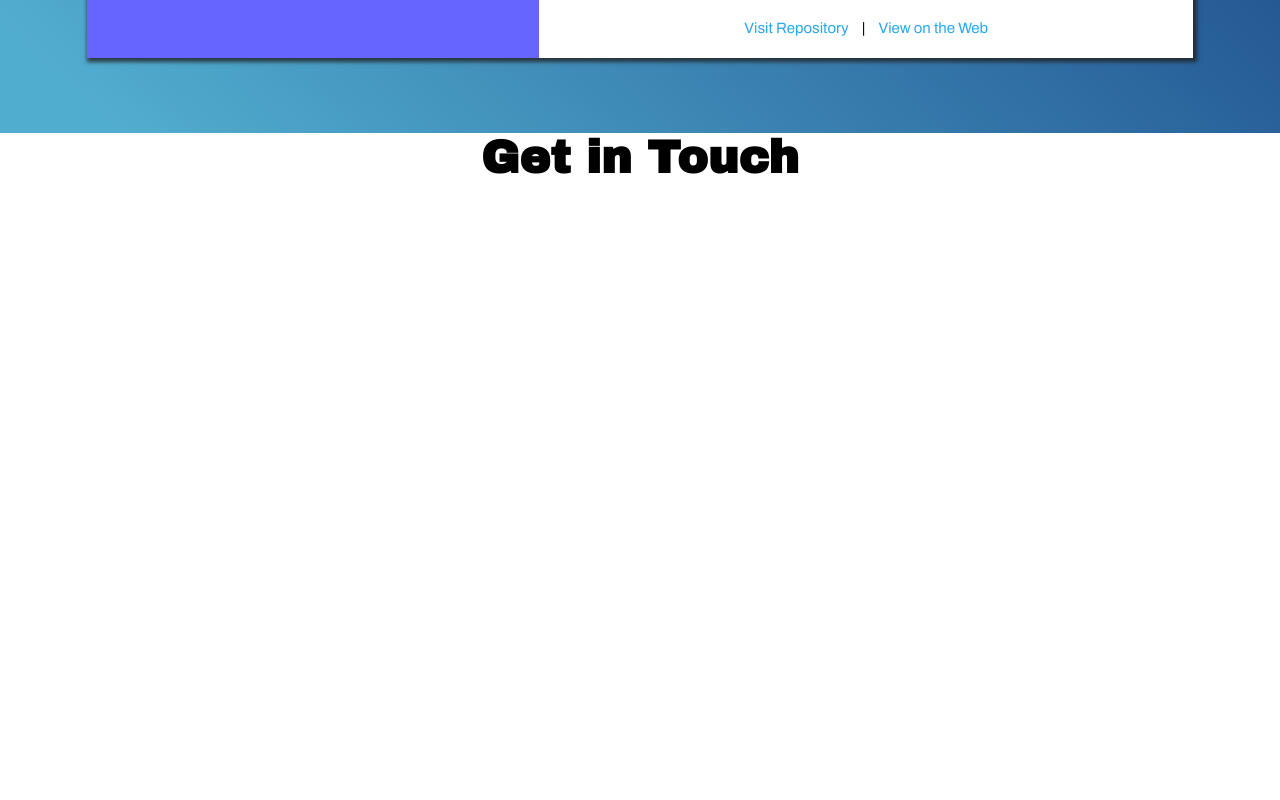
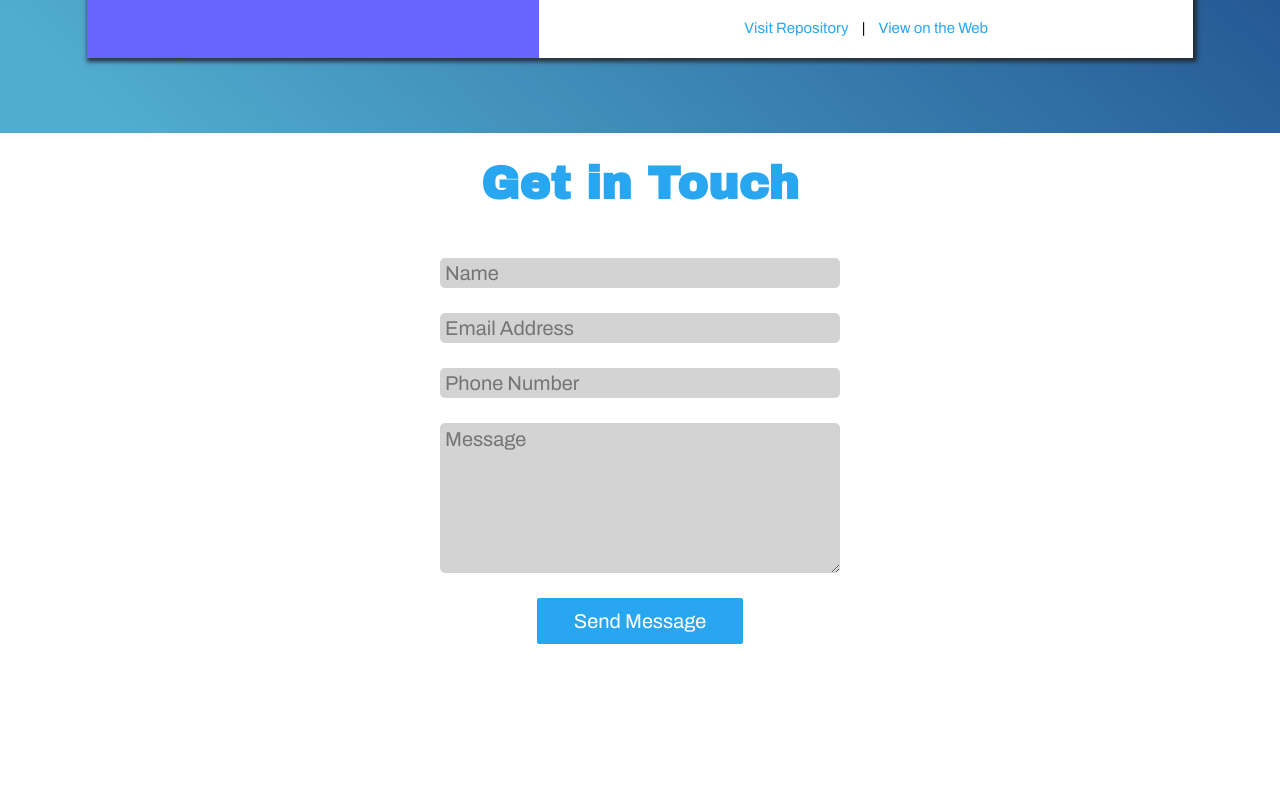
Before and after one commit to paulstgermain/portfolio-v2, a React (Create React App) app: page / in a window 1280 px wide. Shown: the part 3120-3920 px from the top of the page. Built offline with nearby package versions, Linux system fonts and the light colour scheme; a web font is replaced by a local one.

Commit message:
completes contact component

```diff
--- a/package.json
+++ b/package.json
@@ -3,6 +3,7 @@
   "version": "0.1.0",
   "private": true,
   "dependencies": {
+    "@formspree/react": "^2.2.3",
     "@testing-library/jest-dom": "^5.11.9",
     "@testing-library/react": "^11.2.5",
     "@testing-library/user-event": "^12.8.3",
--- a/public/index.html
+++ b/public/index.html
@@ -27,7 +27,7 @@
       work correctly both with client-side routing and a non-root public URL.
       Learn how to configure a non-root public URL by running `npm run build`.
     -->
-    <title>React App</title>
+    <title>Paul St.Germain - Portfolio</title>
   </head>
   <body>
     <noscript>You need to enable JavaScript to run this app.</noscript>
--- a/src/components/Contact.js
+++ b/src/components/Contact.js
@@ -1,16 +1,25 @@
 import styled from 'styled-components';
+
+import ContactForm from './ContactForm';
 
 export default function Contact(){
 
     return(
         <StyledContact>
             <h2>Get in Touch</h2>
+            <ContactForm />
         </StyledContact>
     )
 }
 
 const StyledContact = styled.div`
     width: 100%;
-    height: 92vh;
+    height: 100vh;
+    padding: 2%;
+
+    h2 {
+        color: #28A7F0;
+        margin-bottom: 4%;
+    }
 
 `
--- /dev/null
+++ b/src/components/ContactForm.js
@@ -0,0 +1,119 @@
+import React from 'react';
+import { useForm, ValidationError } from '@formspree/react';
+
+import styled from 'styled-components';
+
+export default function ContactForm() {
+  const [state, handleSubmit] = useForm("xeqpkroj");
+  if (state.succeeded) {
+      return <p style={{fontSize: '3.2rem', textAlign: 'center', marginTop: '180px'}}>Thanks for reaching out - I'll be in touch!</p>;
+  }
+  return (
+      <StyledForm onSubmit={handleSubmit}>
+      {/* <label htmlFor="name">
+          Name
+      </label> */}
+      <input
+      id="name"
+      type="text"
+      name="name"
+      placeholder="Name" />
+      <ValidationError
+        prefix="Name"
+        field="name"
+        errors={state.errors}
+      />
+      {/* <label htmlFor="email">
+        Email Address
+      </label> */}
+      <input
+        id="email"
+        type="email"
+        name="email"
+        placeholder='Email Address'
+      />
+      <ValidationError
+        prefix="Email"
+        field="email"
+        errors={state.errors}
+      />
+      {/* <label htmlFor="phone">
+          Phone Number
+      </label> */}
+      <input
+      id="phone"
+      type="text"
+      name="phone"
+      placeholder='Phone Number'
+      />
+      <ValidationError
+        prefix="Phone"
+        field="phone"
+        errors={state.errors}
+      />
+      {/* <label htmlFor='message'>
+          Message
+      </label> */}
+      <textarea
+        id="message"
+        name="message"
+        placeholder="Message"
+      />
+      <ValidationError
+        prefix="Message"
+        field="message"
+        errors={state.errors}
+      />
+      <button type="submit" disabled={state.submitting}>
+        Send Message
+      </button>
+    </StyledForm>
+  );
+}
+
+const StyledForm = styled.form`
+    font-size: 3.2rem;
+    display: flex;
+    flex-direction: column;
+    justify-content: center;
+    align-items: center;
+
+    .success {
+        font-size: 3.2rem!important;
+    }
+
+    label {
+        margin-bottom: 10px;
+    }
+
+    input, textarea {
+        width: 400px;
+        margin-bottom: 25px;
+        border: none;
+        border-radius: 5px;
+        background-color: lightgrey;
+        padding: 5px;
+    }
+
+    input {
+        height: 30px;
+    }
+
+    textarea {
+        height: 150px;
+    }
+
+    button {
+        padding: 1% 3%;
+        border: none;
+        border-radius: 2px;
+        background-color: #28A7F0;
+        color: #ffffff;
+        transition: .3s ease-in-out;
+
+        &:hover {
+            background-color: #6666FF;
+            cursor: pointer;
+        }
+
+`
--- a/src/components/Footer.js
+++ b/src/components/Footer.js
@@ -124,6 +124,7 @@ const StyledFooter = styled.footer`
             &:hover {
                 background-color: #6666FF;
                 padding: 2.5%;
+                cursor: pointer;
             }
         }
     }
--- a/src/components/Projects.js
+++ b/src/components/Projects.js
@@ -22,3 +22,13 @@ const StyledProjects = styled.div`
         color: white;
     }
 `
+
+const projectsData = [
+    {
+        title: '',
+        details: '',
+        image: '',
+        github: '',
+        web: ''
+    },
+]
```
Also changed, not shown: 1 other file (tests, documents, lock files or other folders).
